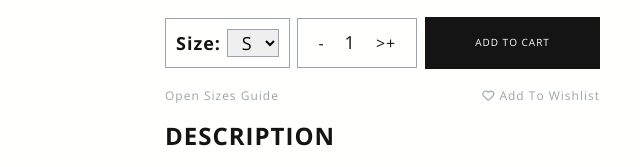
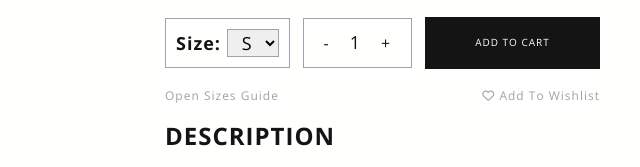
Before and after one commit to azael1412/fashion-e-commerce, a plain HTML site: page index.html in a window 1280 px wide. Shown: the part 554-721 px from the top of the page, 640-1280 px from the left. Drawn offline with nearby package versions, Linux system fonts and the light colour scheme; a web font is replaced by a local one.

Commit message:
updated index

```diff
--- a/index.html
+++ b/index.html
@@ -90,7 +90,7 @@
                     <div class="product-quantity">
                       <button type="button" aria-label="minus">-</button>
                       <p>1</p>
-                      <button type="button" aria-label="plus"> >+</button>
+                      <button type="button" aria-label="plus">+</button>
                     </div>
                     <button class="product-btn-cart" aria-label="add to cart">add to cart</button>
                 </div>
```
